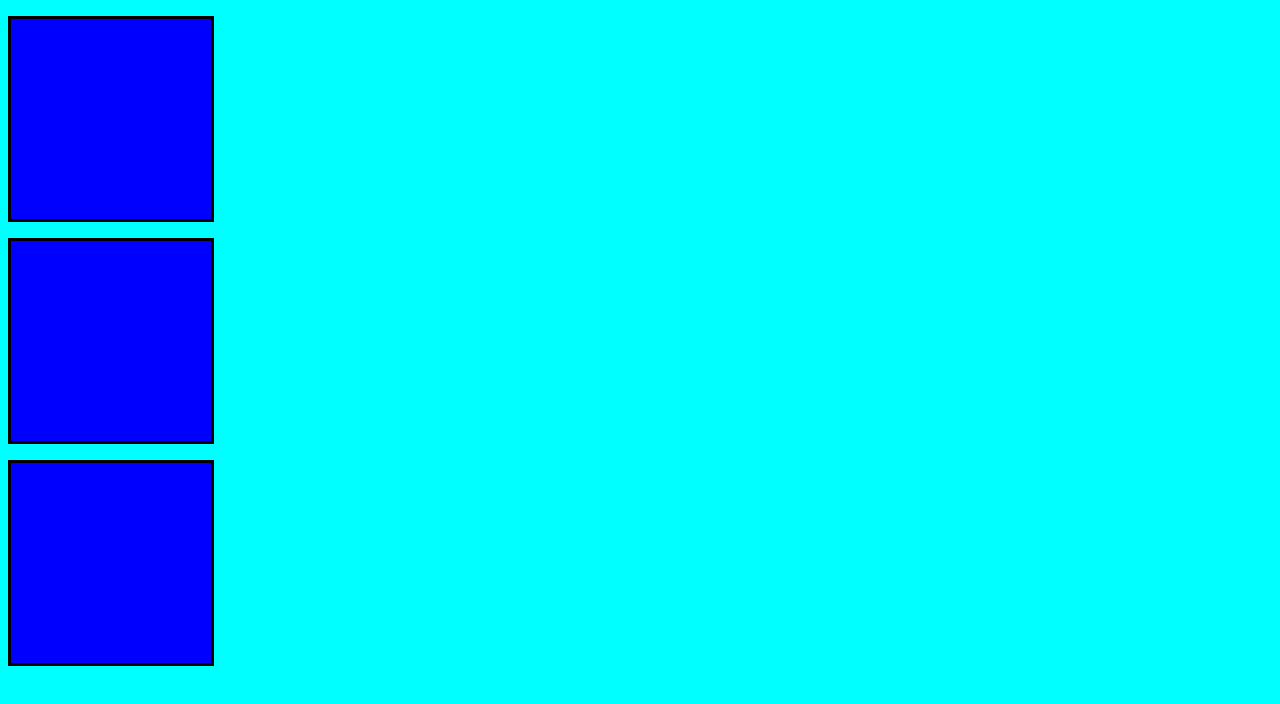
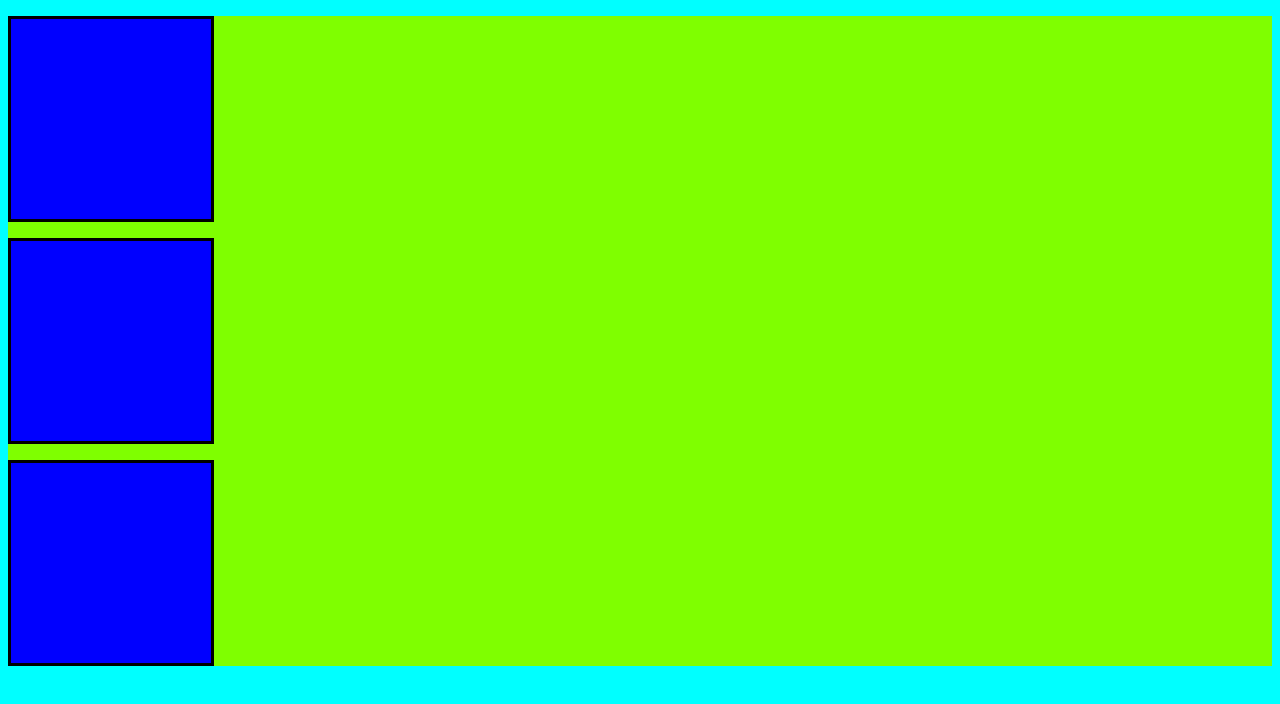
Before and after one commit to bw1426/www6, a plain HTML site: page index.html in a window 1280 px wide. Drawn offline with Linux system fonts and the light colour scheme.

Commit message:
Dodano kontener i zmieniono jego tło

```diff
--- a/index.html
+++ b/index.html
@@ -7,9 +7,11 @@
     <link rel="stylesheet" href="style.css">
 </head>
 <body>
+
+    <div class="kontener">
     <p></p>
     <p></p>
     <p></p>
-
+    </div>
 </body>
 </html>
--- a/style.css
+++ b/style.css
@@ -12,3 +12,8 @@ p
     background-color: blue;
 
 }
+
+.kontener
+{
+    background-color: chartreuse;
+}
```
